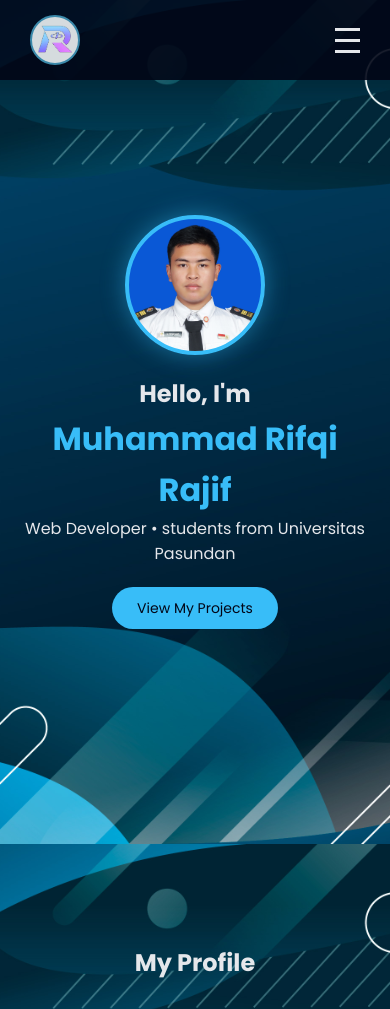
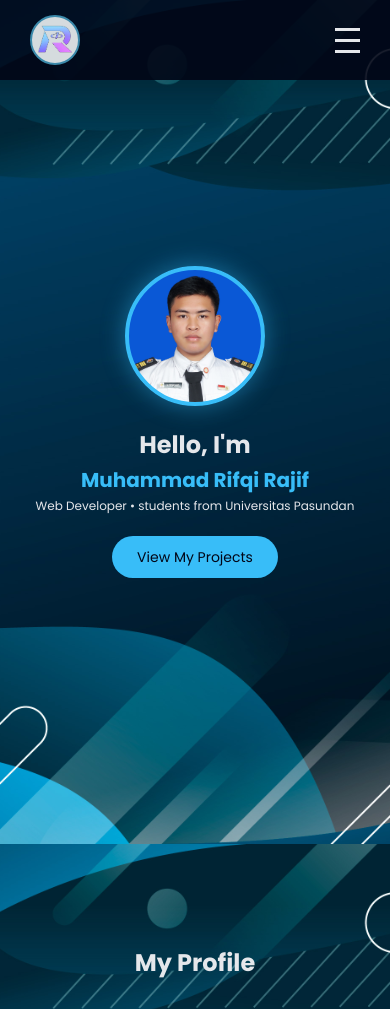
Before and after one commit to rq1611/rifqiportfolio.github.io, a plain HTML site: page index.html in a window 390 px wide. Shown: the top 1009 px of the page. Drawn offline with nearby package versions, Linux system fonts and the light colour scheme.

Commit message:
Add files via upload
update lagi

```diff
--- a/css/style.css
+++ b/css/style.css
@@ -314,7 +314,7 @@ footer {
   background-clip: text;
 }
 
-.other{
+.other {
   margin-top: 20px;
 }
 
@@ -379,7 +379,11 @@ footer {
   }
 
   .hero h1 {
-    font-size: 2rem;
+    font-size: 20px;
+  }
+
+  .typing-text {
+    font-size: 12px;
   }
 
   .btn {
```
